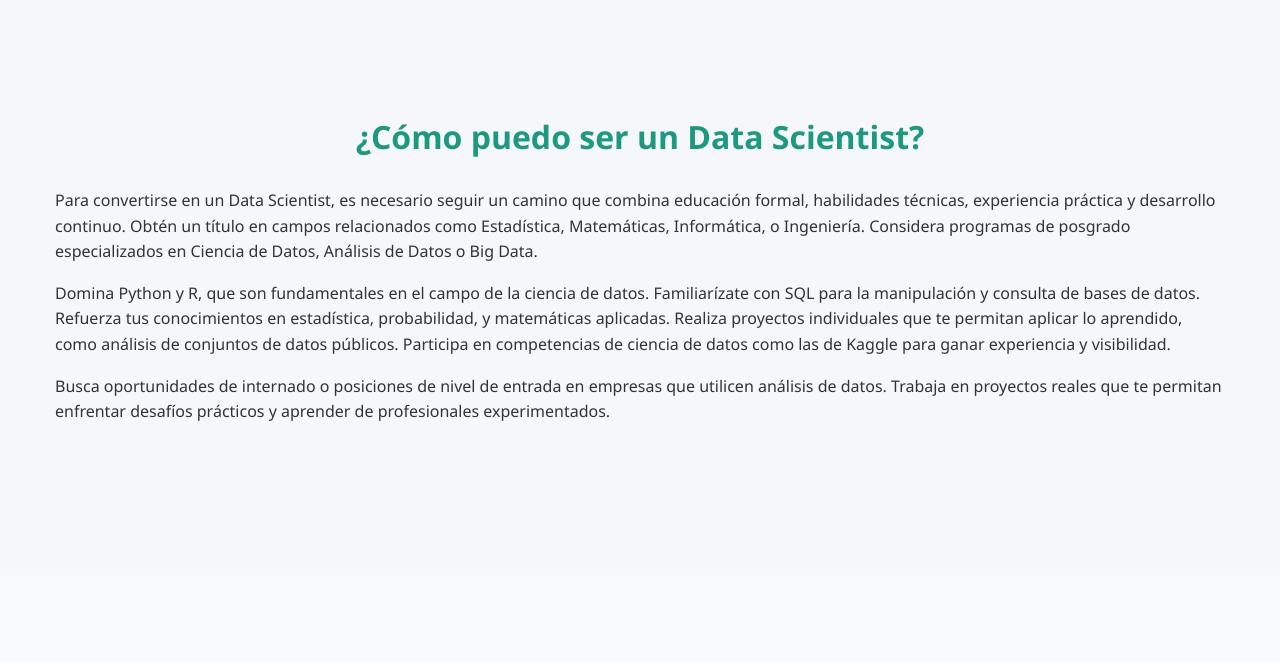
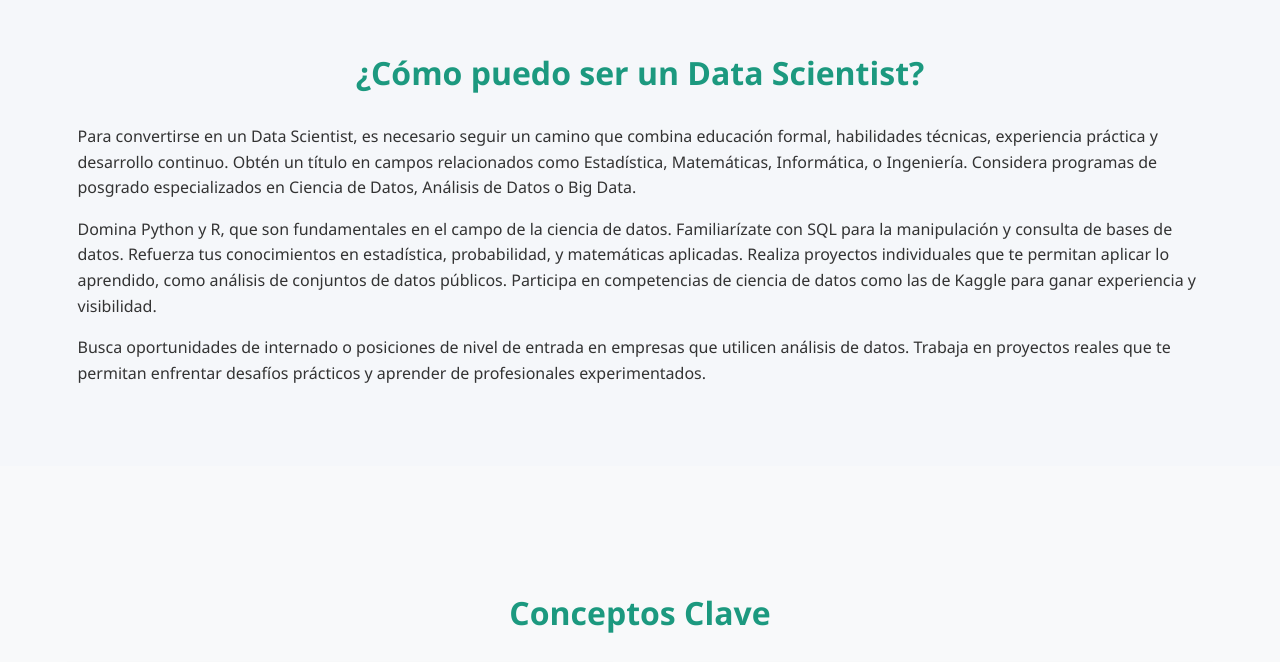
Before and after one commit to Hazielrayascalderon/examenbootsrap, a plain HTML site: page index.html in a window 1280 px wide. Shown: the part 2557-3219 px from the top of the page. Drawn offline with nearby package versions, Linux system fonts and the light colour scheme.

Commit message:
Update index.html

```diff
--- a/index.html
+++ b/index.html
@@ -48,6 +48,16 @@
             width: 100%;
         }
 
+        .full-width-section {
+            padding: 4rem 15px;
+            width: 100%;
+        }
+
+        .full-width-content {
+            max-width: 100%;
+            padding: 0 5%;
+        }
+
         .skill-title {
             color: #1c997f;
             font-size: 1.8rem;
@@ -81,6 +91,12 @@
             font-weight: 600;
             margin-bottom: 2rem;
             text-align: center;
+        }
+
+        .full-width-title {
+            width: 100%;
+            text-align: center;
+            padding: 0 15px;
         }
 
         .info-card {
@@ -144,6 +160,10 @@
 
             .info-card {
                 margin-bottom: 2rem;
+            }
+
+            .full-width-content {
+                padding: 0 15px;
             }
         }
     </style>
@@ -213,10 +233,12 @@
             </div>
         </section>
 
-        <!-- Formación -->
-        <section class="wide-section bg-light-gray">
-            <div class="content-section">
+        <!-- Formación - Sección de ancho completo -->
+        <section class="full-width-section bg-light-gray">
+            <div class="full-width-title">
                 <h3 class="section-title">¿Cómo puedo ser un Data Scientist?</h3>
+            </div>
+            <div class="full-width-content">
                 <div class="row">
                     <div class="col-md-12">
                         <p>Para convertirse en un Data Scientist, es necesario seguir un camino que combina educación formal, habilidades técnicas, experiencia práctica y desarrollo continuo. Obtén un título en campos relacionados como Estadística, Matemáticas, Informática, o Ingeniería. Considera programas de posgrado especializados en Ciencia de Datos, Análisis de Datos o Big Data.</p>
```
